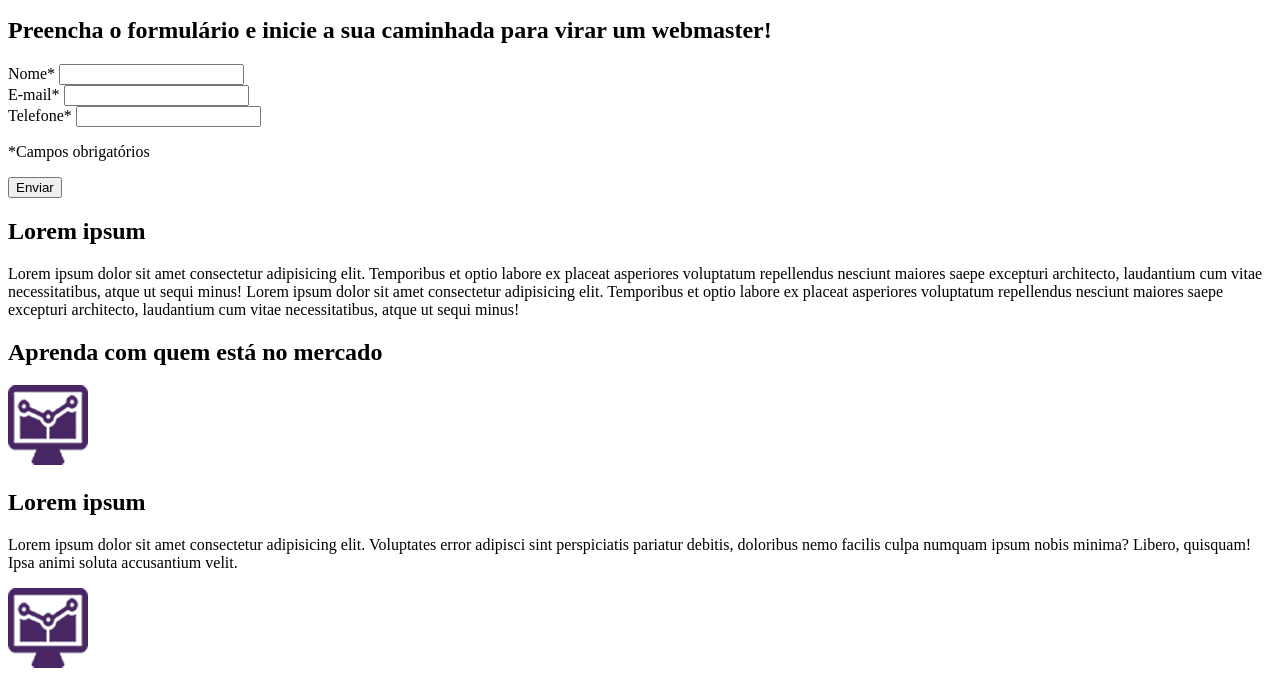
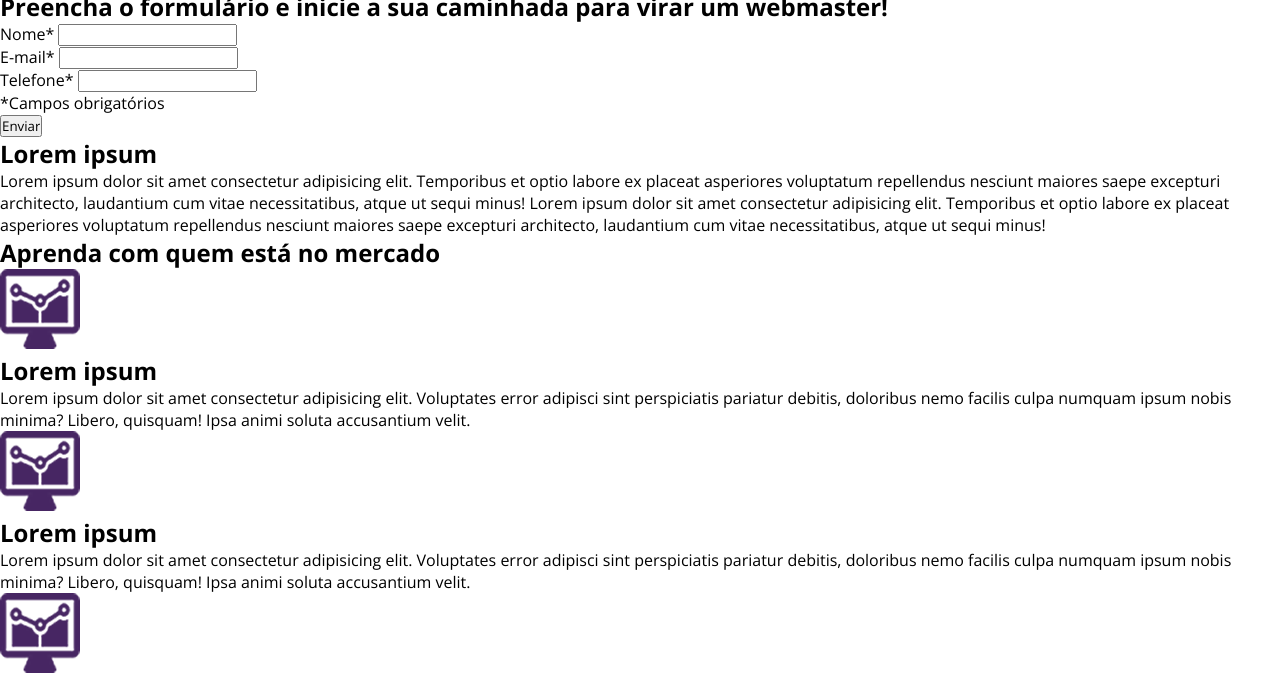
Before and after one commit to batistaleo/landingpage, a plain HTML site: page index.html in a window 1280 px wide. Shown: the part 124-809 px from the top of the page. Drawn offline with nearby package versions, Linux system fonts and the light colour scheme.

Commit message:
resetado as margens, padding e definida a fonte

```diff
--- a/css/style.css
+++ b/css/style.css
@@ -0,0 +1,6 @@
+*{
+    margin: 0;
+    padding: 0;
+    box-sizing: border-box;
+    font-family: "open sans";
+}
--- a/index.html
+++ b/index.html
@@ -3,6 +3,7 @@
 <head>
     <meta charset="UTF-8">
     <link rel="stylesheet" href="css/style.css">
+    <link href="https://fonts.googleapis.com/css?family=Open+Sans:400,600,700&display=swap" rel="stylesheet">
     <title>Projeto Landing Page</title>
 </head>
 
```
